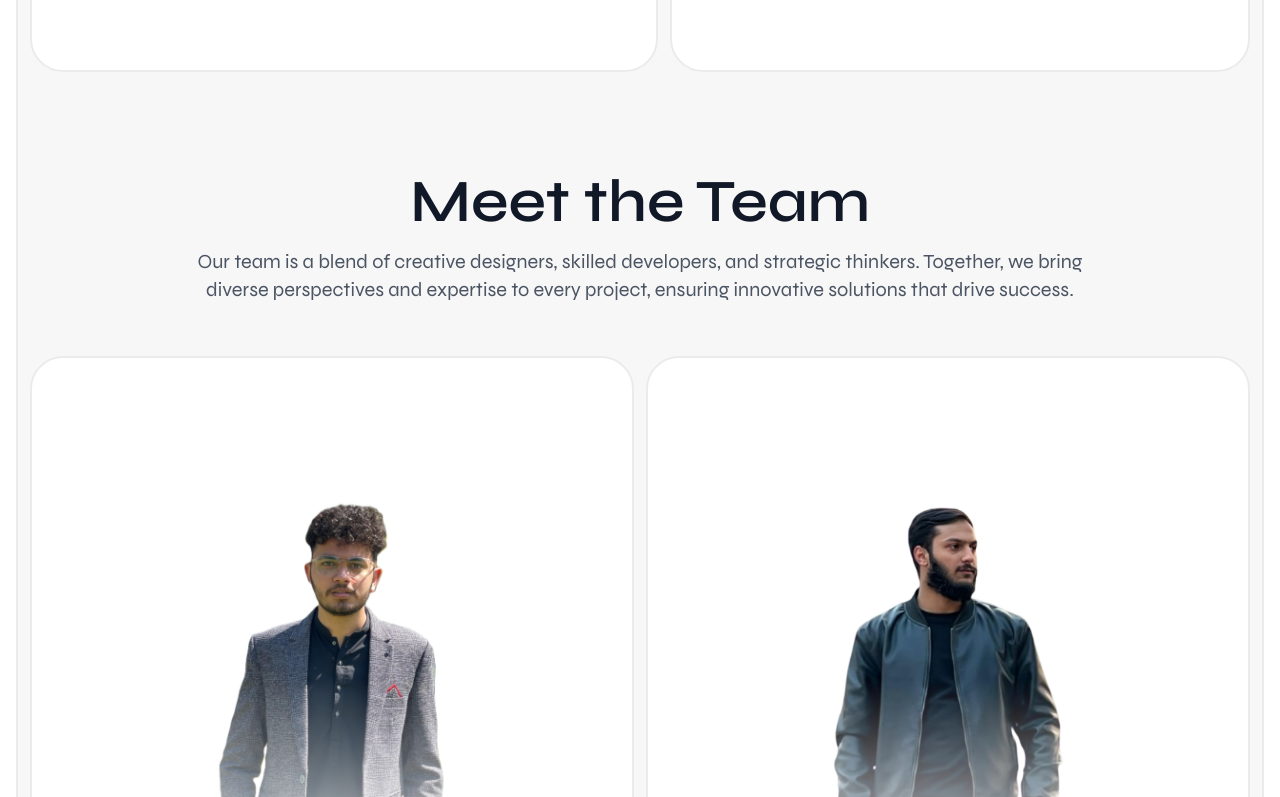
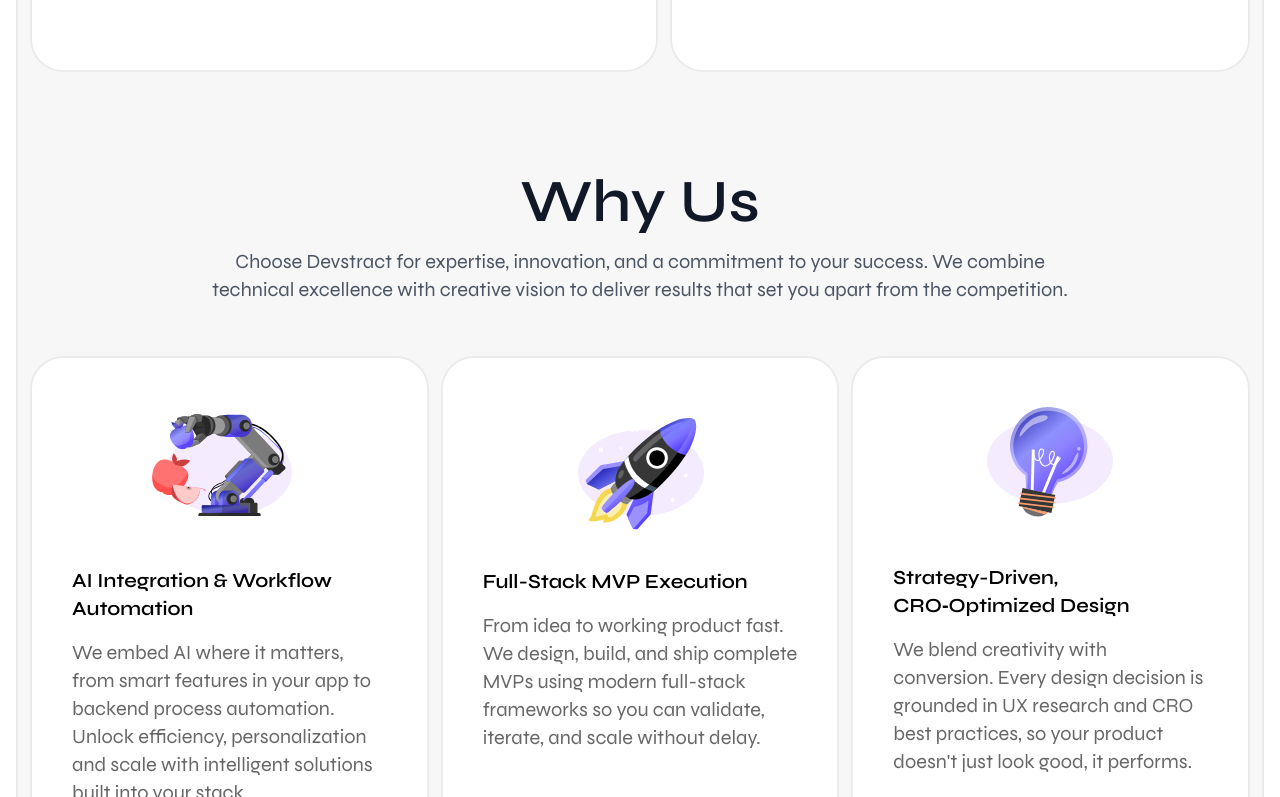
Before and after one commit to afnanahmadtariq/Devstract, a Next.js app: page /about-us in a window 1280 px wide. Shown: the part 1043-1840 px from the top of the page. Built offline with nearby package versions, Linux system fonts and the light colour scheme; what tailwindcss-text-fill-stroke would draw is missing.

Commit message:
Comment out team section on About Us page
The 'Meet the Team' section and related team member components have been commented out in the About Us page. This change temporarily removes the team display from the page while preserving the code for future use.

```diff
--- a/app/about-us/page.tsx
+++ b/app/about-us/page.tsx
@@ -124,18 +124,18 @@ export default function AboutUsPage() {
                 </p>
               </div>
             </div>
-            <div className="flex flex-col items-center justify-center md:mt-12 py-10">
+            {/* <div className="flex flex-col items-center justify-center md:mt-12 py-10">
               <h1 className="text-5xl md:text-6xl font-semibold text-gray-900 dark:text-white mb-4 text-center">
                 Meet the Team
               </h1>
               <p className="text-base sm:text-lg md:text-xl text-gray-600 dark:text-gray-300 max-w-4xl text-center">
                 Our team is a blend of creative designers, skilled developers, and strategic thinkers. Together, we bring diverse perspectives and expertise to every project, ensuring innovative solutions that drive success.
               </p>
-            </div>
+            </div> */}
             {/* Team */}
-            <div className="w-full flex flex-col lg:flex-row gap-3 min-h-[36rem]">
+            {/* <div className="w-full flex flex-col lg:flex-row gap-3 min-h-[36rem]"> */}
               {/* Left Side */}
-              <div className="flex-[1.2] flex flex-col  items-center justify-center bg-white dark:bg-gray-800 rounded-[33px] py-10 md:py-20 max-w-4xl border-2 border-[#EBEBEB]">
+              {/* <div className="flex-[1.2] flex flex-col  items-center justify-center bg-white dark:bg-gray-800 rounded-[33px] py-10 md:py-20 max-w-4xl border-2 border-[#EBEBEB]">
                 <div style={{ position: 'relative', width: '60%' }}>
                   <img src="/media/ali.jpeg" alt="Devstract COO" className="mx-auto"/>
                   <div
@@ -157,9 +157,9 @@ export default function AboutUsPage() {
                 <p className='text-[#BCB9B6] text-center text-base md:text-xl font-normal leading-loose'>
                   COO / Operations Head
                 </p>
-              </div>
+              </div> */}
               {/* Right Side*/}
-              <div className="flex-[1.2] flex flex-col  items-center justify-center bg-white dark:bg-gray-800 rounded-[33px] py-10 md:py-20 max-w-4xl border-2 border-[#EBEBEB]">
+              {/* <div className="flex-[1.2] flex flex-col  items-center justify-center bg-white dark:bg-gray-800 rounded-[33px] py-10 md:py-20 max-w-4xl border-2 border-[#EBEBEB]">
                 <div style={{ position: 'relative', width: '60%' }}>
                   <img src="/media/usman.png" alt="Devstract CTO" className="mx-auto"/>
                   <div
@@ -181,8 +181,8 @@ export default function AboutUsPage() {
                 <p className='text-[#BCB9B6] text-center text-base md:text-xl font-normal leading-loose'>
                   CTO / Tech Lead
                 </p>
-              </div>
-            </div>
+              </div> */}
+            {/* </div> */}
             <div className="flex flex-col items-center justify-center md:mt-12 py-10">
               <h1 className="text-5xl md:text-6xl font-semibold text-gray-900 dark:text-white mb-4 text-center">
                 Why Us
```
